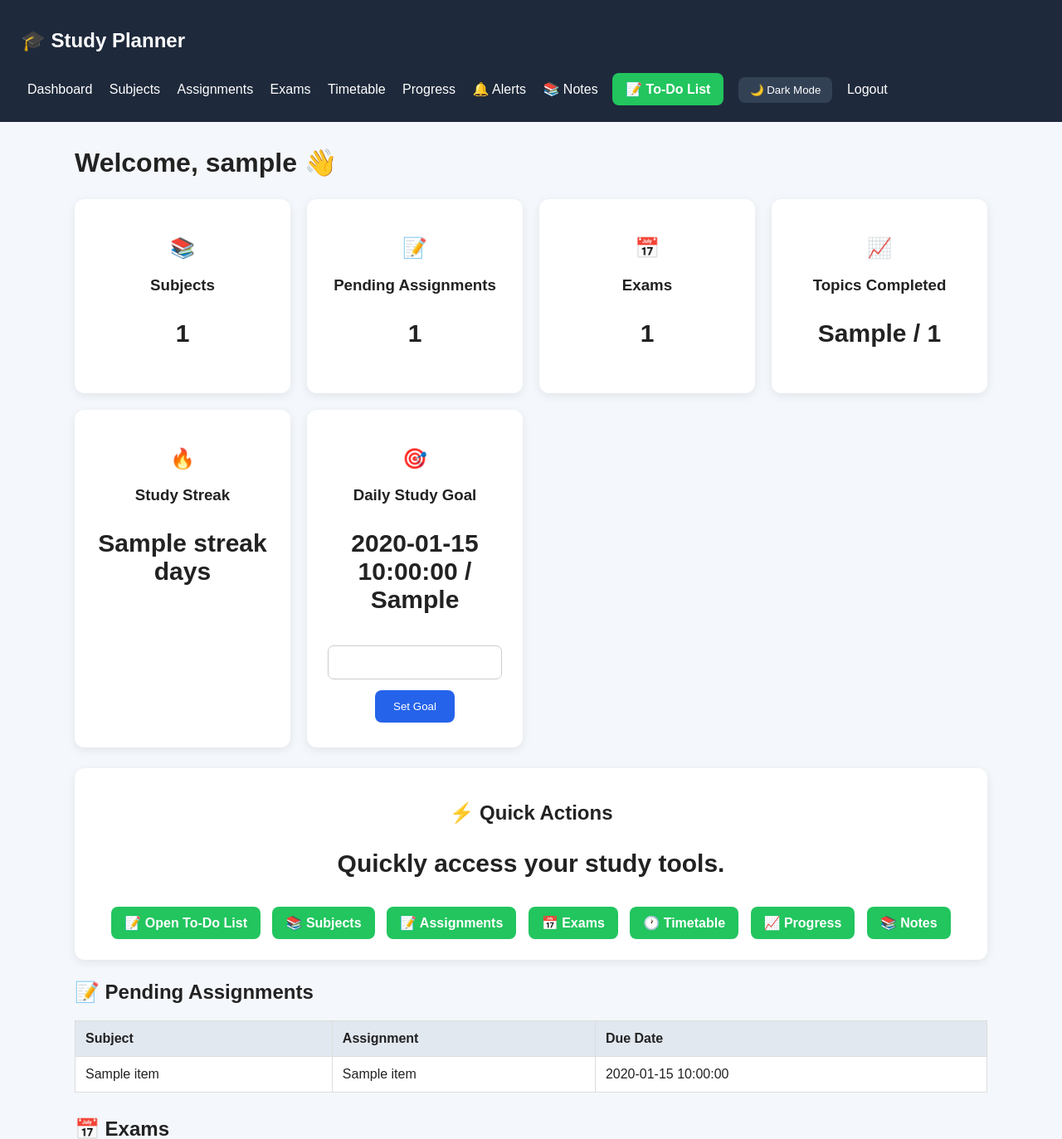
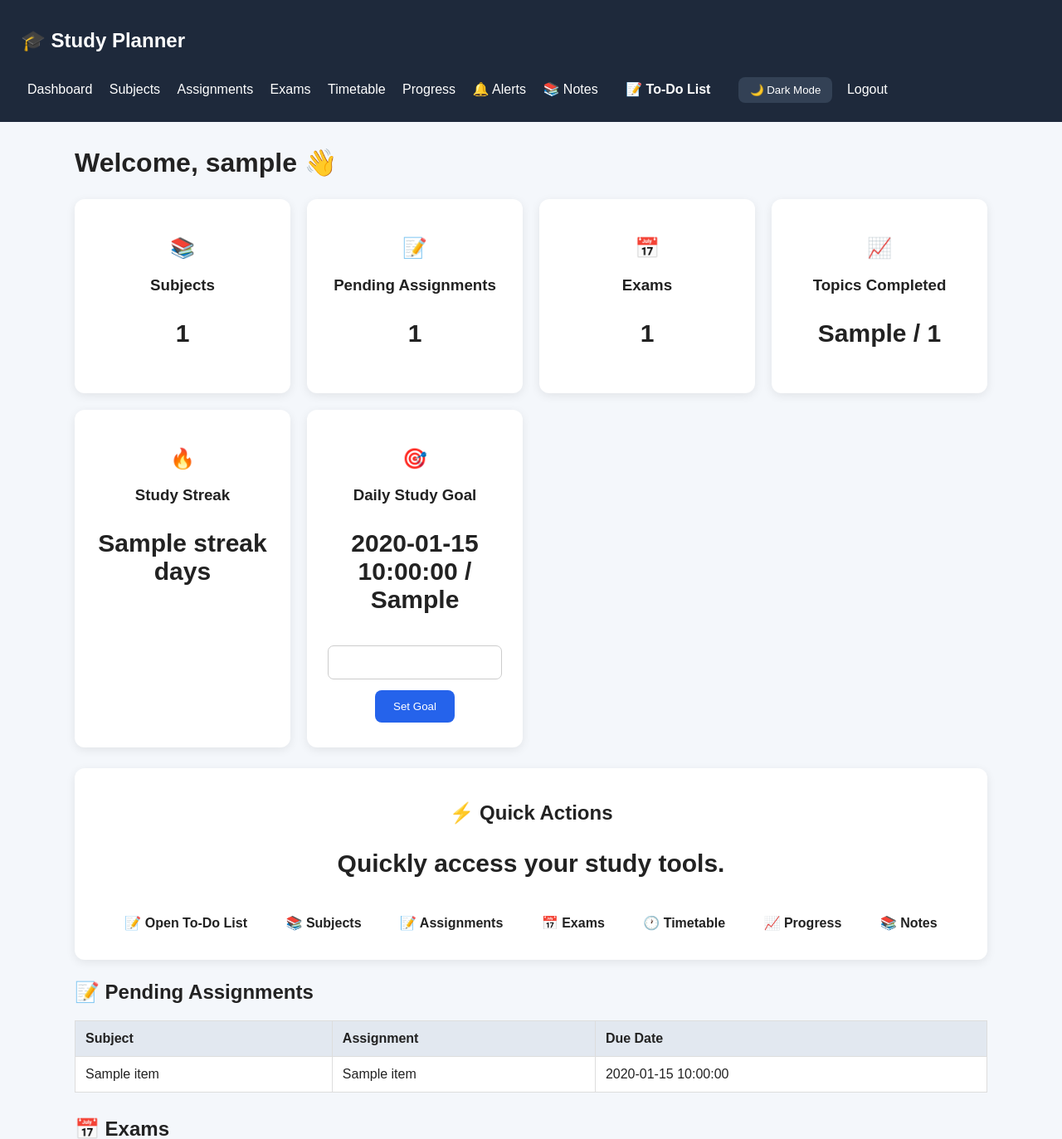
Before and after one commit to saranrj-dev/student-smart-study-planner, a Flask app: template templates/dashboard.html in a window 1280 px wide. Shown: the top 1373 px of the page at 83% size. Run offline with Flask 3, Linux system fonts and the light colour scheme; the template is opened without the code that fills it: most values are stand-ins (such as "Sample title", 1, 10 or a date in 2020); data that the repository does not hold is empty; some libraries are stand-ins or nearby versions.

Commit message:
Remove green background from To-Do button

```diff
--- a/templates/dashboard.html
+++ b/templates/dashboard.html
@@ -9,11 +9,16 @@
             display: inline-block;
             padding: 10px 16px;
             margin: 5px;
-            background: #22c55e;
-            color: white;
+            background: transparent;
+            color: inherit;
             text-decoration: none;
             border-radius: 8px;
             font-weight: bold;
+        }
+
+        .todo-btn:first-of-type {
+            background: transparent;
+            color: inherit;
         }
 
         .todo-btn:hover {
```
